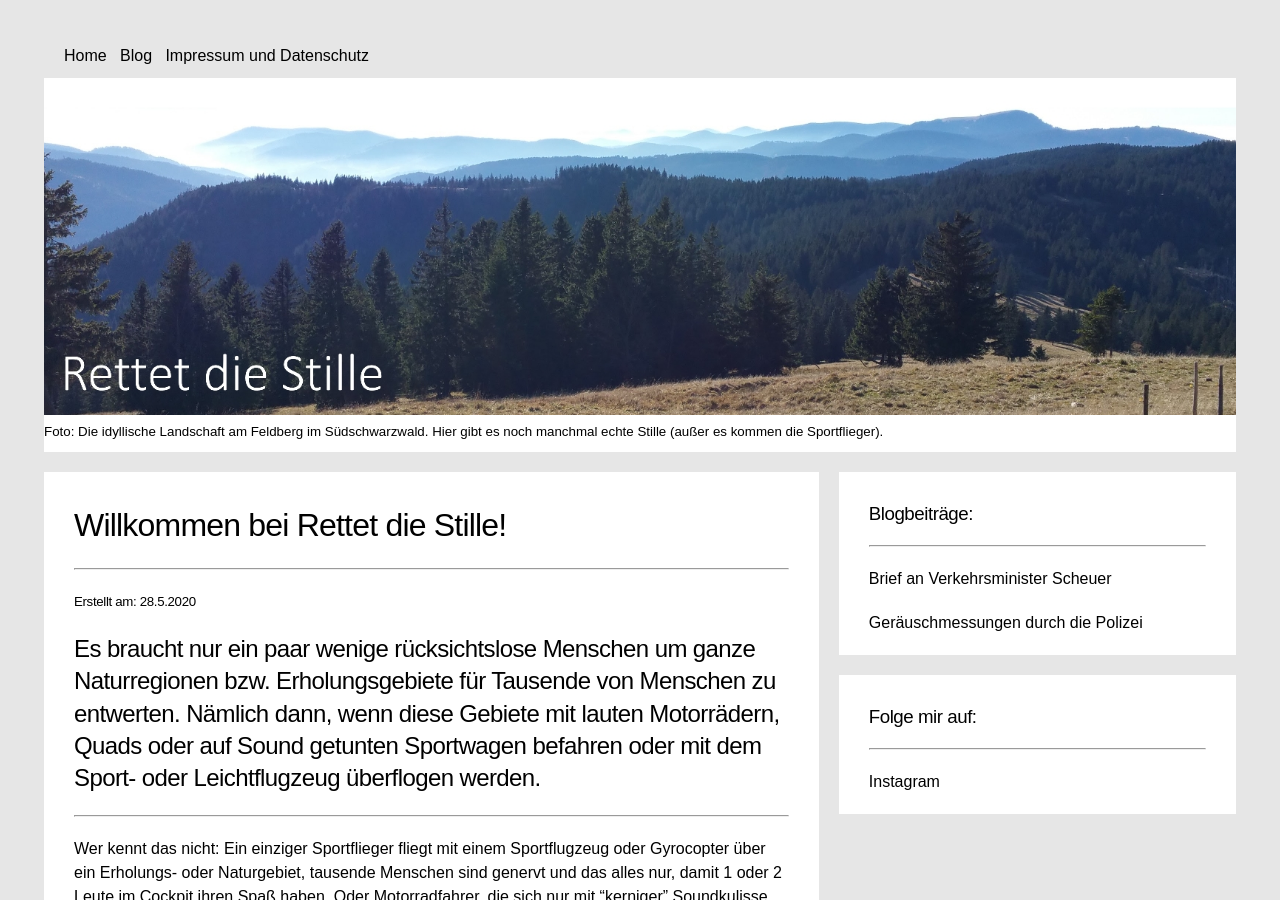
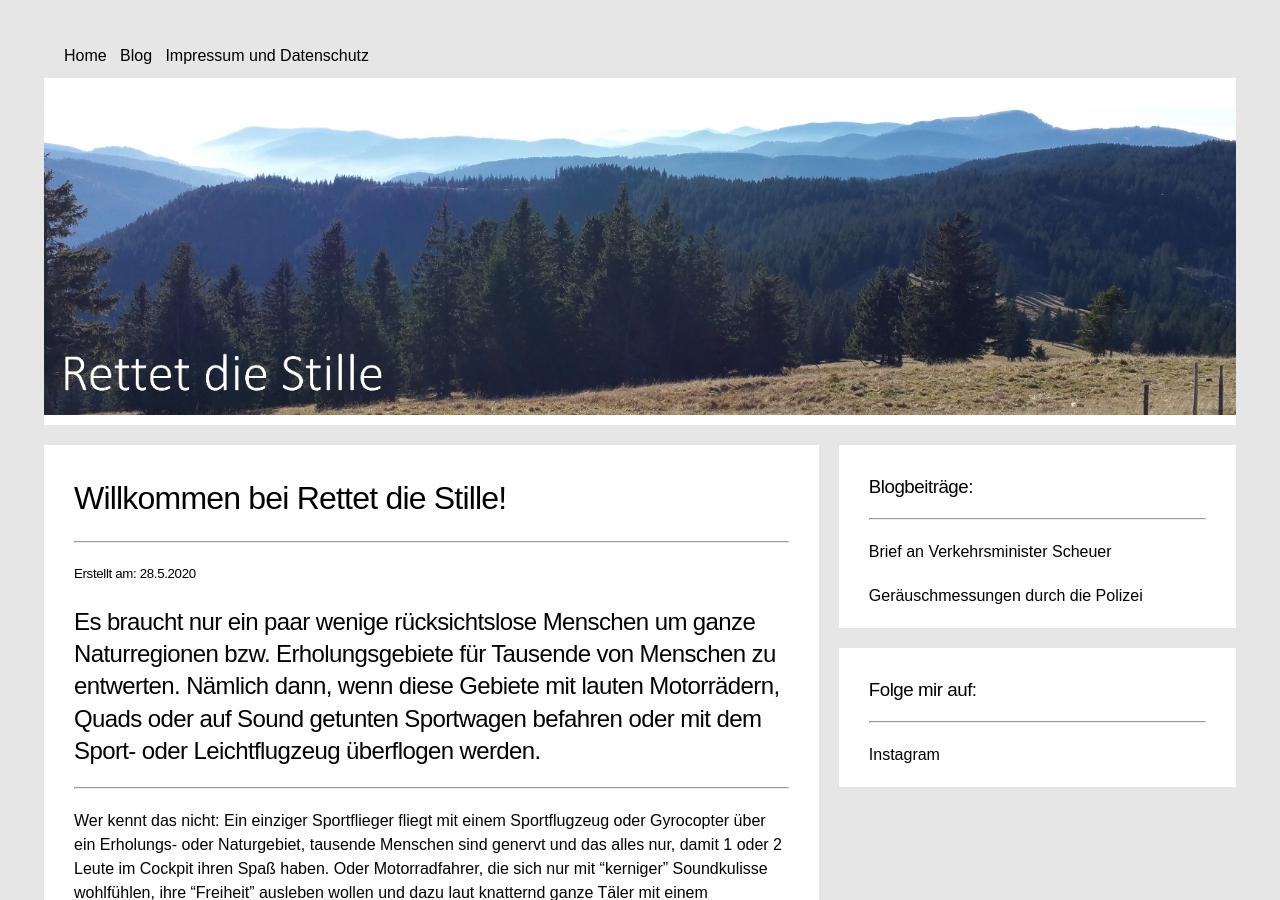
Before and after one commit to rettet-die-stille/rettet-die-stille.github.io, a Jekyll site: the page built from index.md, in a window 1280 px wide and 900 px high. Built offline with Jekyll 4.4.1, drawn with Linux system fonts in a browser that asks for light colours; our own code applies the rules of GitHub Pages for plain Markdown files.

Commit message:
Update defaultmodern.html

```diff
--- a/_layouts/defaultmodern.html
+++ b/_layouts/defaultmodern.html
@@ -90,7 +90,6 @@ layout: default
     </div>
     <div class="header2">
           <img src="/assets/images/schwarzwald3.jpg" alt="Die idyllische Landschaft" title="" />
-          <sub>Foto: Die idyllische Landschaft am Feldberg im Südschwarzwald. Hier gibt es noch manchmal echte Stille (außer es kommen die Sportflieger).</sub>
     </div>
     <div class="row">
       <div class="leftcolumn">
```
